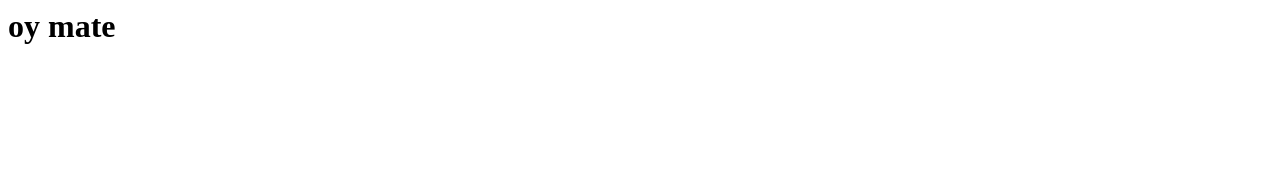
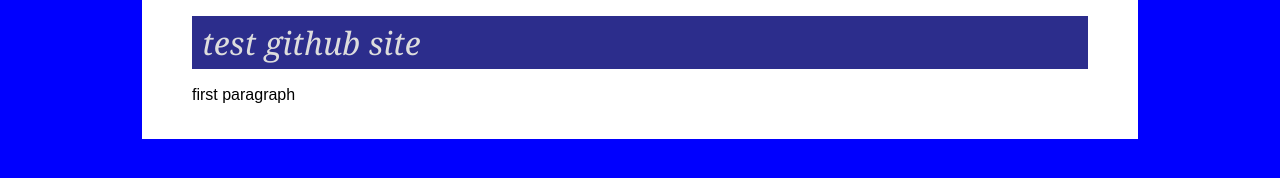
Before and after one commit to khengsdijk/testGithubSite, a plain HTML site: page index.htm in a window 1280 px wide. Drawn offline with Linux system fonts and the light colour scheme.

Commit message:
html start en css

```diff
--- a/index.htm
+++ b/index.htm
@@ -1 +1,16 @@
-<h1> oy mate </h1>
+<!DOCTYPE HTML>
+<html lang="en">
+<head>
+<meta charset="utf-8">
+<title>mooie javafx test</title>
+<link rel="stylesheet" href="style.css">
+</head>
+<body>
+
+
+<h1>test github site</h1>
+    <p> first paragraph</p>
+
+
+</body>
+</html>
--- /dev/null
+++ b/style.css
@@ -0,0 +1,30 @@
+html {
+	margin: 0;
+	padding: 0;
+	background-color: blue;
+}
+body {
+	width: 70%;
+	margin: 0 auto;
+	font: 100% Arial, Helvetica, sans-serif;
+	padding: 1em 50px;
+	background: white;
+
+}
+h1 {
+	font-family: Georgia, "Times New Roman", Times, serif;
+	font-size: 2em;
+	font-weight: normal;
+	font-style: italic;
+	margin: 0 0 .4em;
+	color: #ddd;
+	background-color: rgb(44, 45, 140);
+	padding: 5px 10px;
+}
+p {
+	line-height: 1.6;
+	text-align: justify;
+	width: 60%;
+	margin: 0;
+	margin-bottom: 1em;
+}
```
